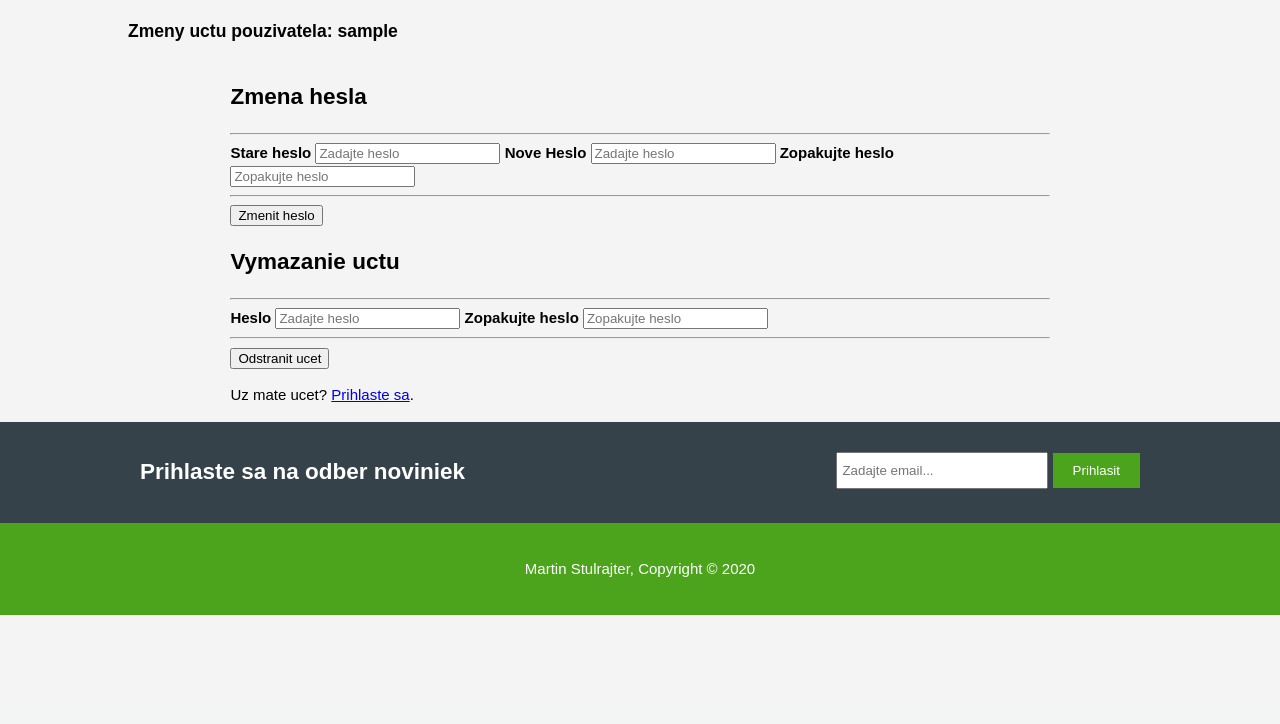
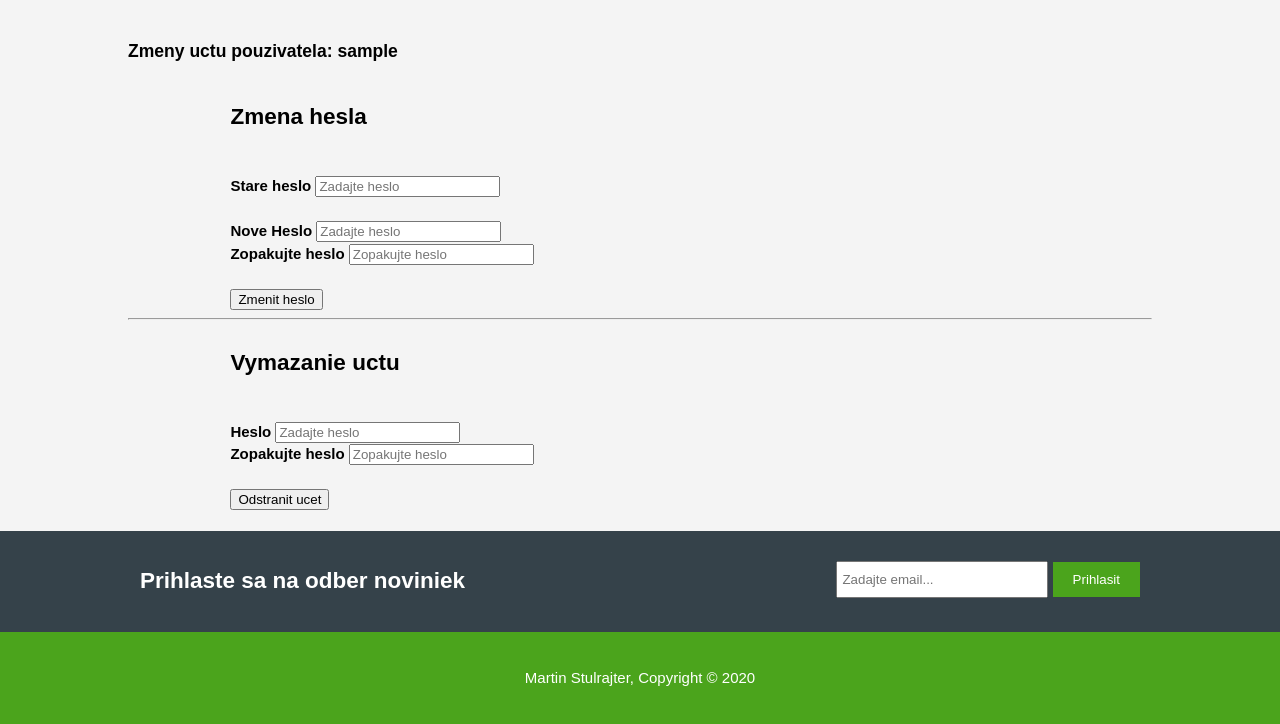
Before and after one commit to stulo3322/semestralna-praca-check2, a PHP site: page /zmenyUctu.php in a window 1280 px wide. Shown: the part 103-827 px from the top of the page. Before the commit the page ends 718 px from the top, so only its background shows below. Run offline with PHP 8.4, Linux system fonts and the light colour scheme; the visitor is signed in with stand-in values (Sample User, id 1).

Commit message:
lahke upravy

```diff
--- a/css/semestralka.css
+++ b/css/semestralka.css
@@ -2,13 +2,9 @@
     margin: 0;
     font: 15px/1.5 Arial, Helvetica, sans-serif;
     padding: 0;
-    margin: 0;
     background-color: #f4f4f4;
-
-
     width: 100vw;
     height: 100vh;
-
 }
 
 .container {
@@ -17,6 +13,9 @@
   overflow: hidden;
 }
 
+.hlavne {
+  margin-top: 20px;
+}
 
 ul {
   margin: 0;
@@ -107,6 +106,7 @@ header a:hover {
 }
 
 #novinky {
+  margin-top: 20px;
   padding: 15px;
   color: white;
   background: #35424a;
@@ -130,7 +130,6 @@ header a:hover {
 
 #kategorie {
   margin-top: 20px;
-
 }
 
 #kategorie .kategoria {
@@ -138,7 +137,7 @@ header a:hover {
   text-align: center;
   width: 30%;
   padding: 10px;
-  display: inline;
+  display: block;
 }
 
 #kategorie .kategoria img {
--- a/databaza.php
+++ b/databaza.php
@@ -19,7 +19,7 @@ class databaza
         }
     }
 
-    public function kontrolaPrihlasenie($login,$heslo) {
+    public function kontrolaPrihlasenie($login,$heslo) : bool {
         $dbRiadky = $this->db->query('select * from prudaje');
         foreach ($dbRiadky as $riadok) {
             if ($riadok['login'] == $login && $riadok['heslo'] == $heslo) {
@@ -80,18 +80,27 @@ class databaza
         return 1;
     }
 
-    public function vymazanieUctu($login,$heslo,$hesloZnova) : bool {
+    public function vymazanieUctu($login,$heslo,$hesloZnova) : int {
+        $hesloDb = $this->db->prepare('SELECT heslo FROM prudaje WHERE login=?');
+        $hesloDb->execute([$login]);
+        if( $hesloV = $hesloDb->fetch()) {
+            if($hesloV['heslo'] == $heslo) {
                 if ($heslo == $hesloZnova) {
                     try {
                         $sql = "DELETE FROM prudaje WHERE login=?";
                         $this->db->prepare($sql)->execute([$login]);
-                return true;
+                        return 0;
                     } catch (PDOException $e) {
                         echo 'Failed: ' . $e->getMessage();
-                return false;
+                        return 3;
                     }
                 } else {
-            return false;
+                    return 2;
+                }
+            }
+            return 1;
+        } else {
+            return 1;
         }
     }
 }
--- a/oNas.php
+++ b/oNas.php
@@ -50,10 +50,10 @@ session_start();
         <section id="novinky">
             <div class="container">
                 <h1>Prihlaste sa na odber noviniek</h1>
-                <form action="action.php">
+               <form action="action.php">
                     <input type="email" placeholder="Zadajte email...">
-                    <button type="submit" class="tlacidlo">Prihlasit</button>
-                </form>
+                    <button type="submit" class="tlacidlo" disabled>Prihlasit</button>
+               </form>
             </div>
         </section>
         <footer>
--- a/zmenyUctu.php
+++ b/zmenyUctu.php
@@ -19,13 +19,17 @@ if(isset($_POST['zmena'])) {
 
 if(isset($_POST['vymazanie'])) {
     $tmp = $db->vymazanieUctu($_SESSION['login'],$_POST['psw'],$_POST['psw-repeat']);
-    if($tmp) {
+    if($tmp == 0) {
         $_SESSION['loggedin'] = false;
         $_SESSION['login'] = "";
         echo '<script>alert("Heslo uspesne zmenene!")</script>';
         header("Location: index.php");
-    } else {
+    } elseif($tmp == 1) {
+        echo '<script>alert("Zadali ste nespravne heslo!")</script>';
+    } elseif($tmp == 2) {
         echo '<script>alert("Hesla sa nezhoduju!")</script>';
+    } elseif($tmp == 3) {
+        echo '<script>alert("Databaza!")</script>';
     }
 }
 ?>
@@ -68,7 +72,7 @@ if(isset($_POST['vymazanie'])) {
 </header>
 
 
-<section id="hlavne">
+<section class="hlavne">
     <div class="container">
         <article id="hlavne-stlpec">
             <h1 class = "nadpis-stranka">Zmeny uctu pouzivatela: <?php echo $_SESSION['login']?></h1>
@@ -77,38 +81,41 @@ if(isset($_POST['vymazanie'])) {
         <form method="post">
             <div class="container">
                 <h1>Zmena hesla</h1>
-                <hr>
+                <br>
+                <div class="kategoria">
                     <label for="psw"><b>Stare heslo</b></label>
                     <input type="password" placeholder="Zadajte heslo" name="sPsw" id="psw" required>
-
+                </div>
+                <br>
+                <div class="kategoria">
                     <label for="psw"><b>Nove Heslo</b></label>
                     <input type="password" placeholder="Zadajte heslo" name="nPsw" id="psw" required>
-
+                </div>
+                <div class="kategoria">
                     <label for="psw-repeat"><b>Zopakujte heslo</b></label>
                     <input type="password" placeholder="Zopakujte heslo" name="nPsw-repeat" id="psw-repeat" required>
-                <hr>
+                </div>
+                <br>
                 <button type="submit" name="zmena" class="registerbtn">Zmenit heslo</button>
             </div>
         </form>
+        <hr>
         <form  method="post">
             <div class="container">
                 <h1>Vymazanie uctu</h1>
-                <hr>
-
+                <br>
+                <div class="kategoria">
                     <label for="psw"><b>Heslo</b></label>
                     <input type="password" placeholder="Zadajte heslo" name="psw" id="psw" required>
-
+                </div>
+                <div class="kategoria">
                     <label for="psw-repeat"><b>Zopakujte heslo</b></label>
                     <input type="password" placeholder="Zopakujte heslo" name="psw-repeat" id="psw-repeat" required>
-                <hr>
+                </div>
+                <br>
                 <button type="submit" name="vymazanie" class="registerbtn">Odstranit ucet</button>
             </div>
-
-            <div class="container signin">
-                <p>Uz mate ucet? <a href="prihlasenie.php">Prihlaste sa</a>.</p>
-            </div>
         </form>
-    </div>
     </div>
 </section>
 
```
Also changed, not shown: index.php (+3 -7 lines), ucet.php (+8 -4 lines). Lines whose indentation alone changed are shown as unchanged.
